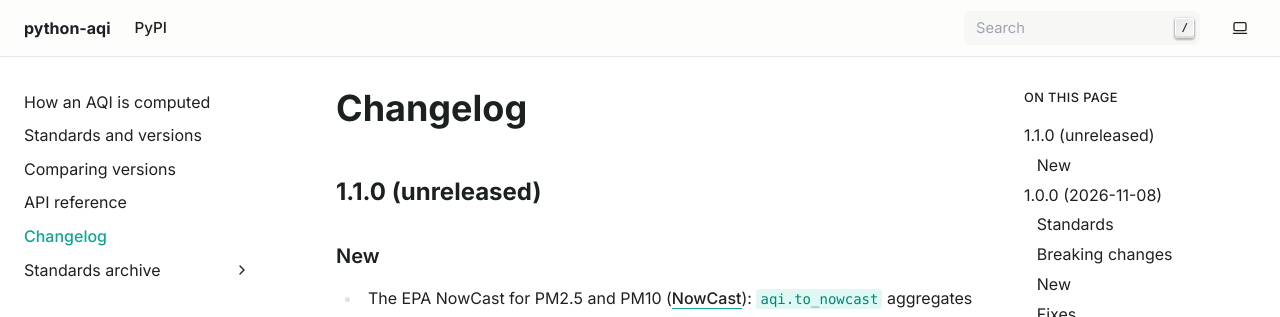
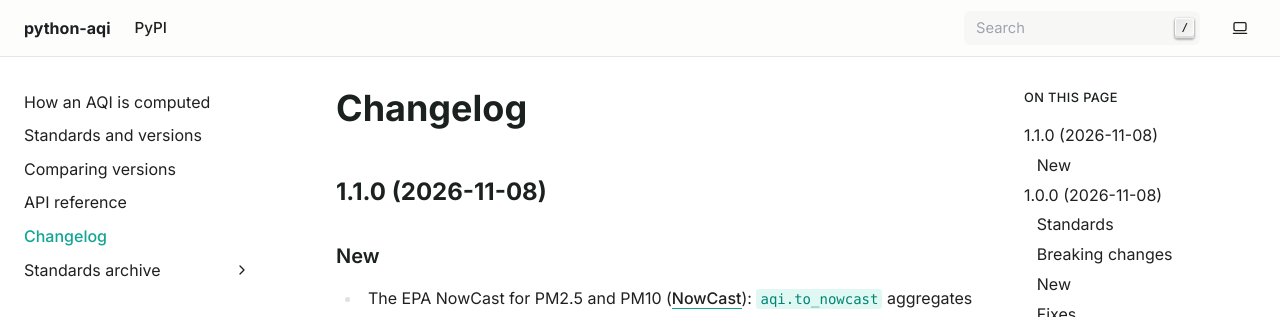
Before and after one commit to hrbonz/python-aqi, a Sphinx documentation site: the page built from docs/changelog.rst, in a window 1280 px wide and 900 px high. Shown: the top 317 px of the window. Built offline with Sphinx 7.4.7, drawn with Linux system fonts in a browser that asks for light colours.

Commit message:
release: bump to 1.1.0

```diff
--- a/aqi/__init__.py
+++ b/aqi/__init__.py
@@ -25,7 +25,7 @@ from aqi.nowcast import nowcast
 __author__ = 'Stefan "hr" Berder'
 __contact__ = "hr@bonz.org"
 __license__ = "BSD 3-Clause"
-__version__ = "1.0.0"
+__version__ = "1.1.0"
 
 # the pollutant and algorithm constants are part of the public API
 __all__ = [
--- a/docs/changelog.rst
+++ b/docs/changelog.rst
@@ -1,7 +1,7 @@
 Changelog
 =========
 
-1.1.0 (unreleased)
+1.1.0 (2026-11-08)
 ------------------
 
 New
```
